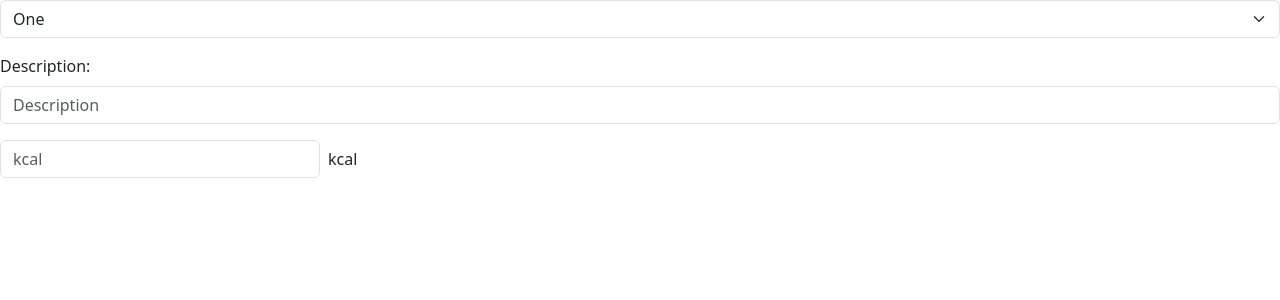
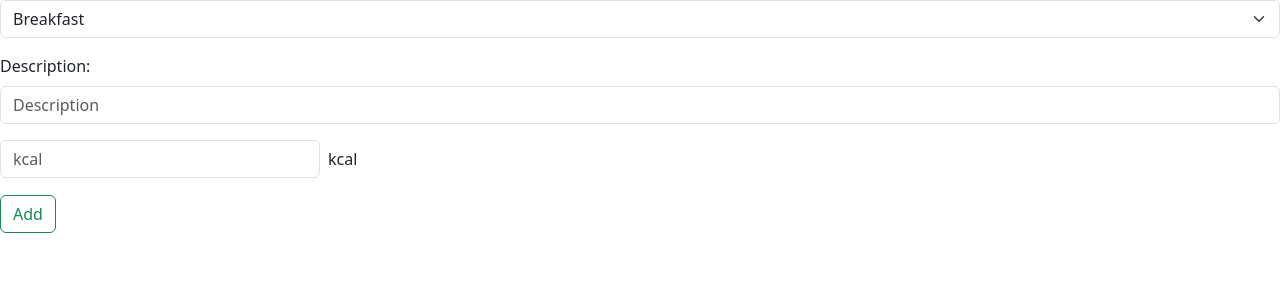
Before and after one commit to limbonalim/Home-Work-66, a React (Vite) app: page /add-meal in a window 1280 px wide. Shown: the top 300 px of the page. Built offline with nearby package versions, Linux system fonts and the light colour scheme.

Commit message:
added onChange onFormSubmit in AddMEal container

```diff
--- a/src/components/Dish/Dish.tsx
+++ b/src/components/Dish/Dish.tsx
@@ -8,12 +8,12 @@ interface Props {
 
 const Dish: React.FC<Props> = ({time, description, kcal}) => {
   return (
-    <div className="border border-2 rounded d-flex justify-content-between gap-5 p-3">
+    <div className="border border-2 rounded d-flex gap-5 p-3">
       <div>
         <p className="fs-5 text-secondary">{time}</p>
         <p className="fs-3">{description}</p>
       </div>
-      <span className="fw-medium">{kcal} kcal</span>
+      <span className="fw-medium ms-auto">{kcal} kcal</span>
       <div className="d-flex gap-2 align-items-start">
         <button className="btn btn-outline-primary" type="button">Edit</button>
         <button className="btn btn-outline-danger" type="button">Delete</button>
--- /dev/null
+++ b/src/constants.ts
@@ -0,0 +1,2 @@
+
+export const times = ['Breakfast', 'Snack', 'Lunch', 'Dinner'];
--- a/src/containers/AddMeal/AddMeal.tsx
+++ b/src/containers/AddMeal/AddMeal.tsx
@@ -1,36 +1,79 @@
-import React from 'react';
+import React, {ChangeEvent, FormEvent, useState} from 'react';
+import {times} from '../../constants';
+import {FormDish, SubmitDish} from '../../types';
+import axiosApi from '../../axios-api';
 
 const AddMeal = () => {
+  const [dish, setDish] = useState<FormDish>({
+    time: 'Breakfast',
+    description: '',
+    kcal: '',
+  });
+  const listOfOptions = times.map((item) => (
+    <option key={item} value={item}>{item}</option>
+  ));
+
+  const onChange = (event: ChangeEvent<HTMLSelectElement | HTMLInputElement>) => {
+    const {name, value} = event.target;
+    setDish(prevState => {
+      return {
+        ...prevState,
+        [name]: value,
+      };
+    });
+  };
+
+  const onFormSubmit = async (event: FormEvent) => {
+    event.preventDefault();
+    try {
+      const data: SubmitDish = {
+        time: dish.time,
+        description: dish.description,
+        kcal: parseFloat(dish.kcal),
+      };
+      await axiosApi.post<SubmitDish>('/calories.json', data);
+    } catch (error) {
+      console.log(error);
+    }
+  };
   return (
-    <form>
+    <form onSubmit={onFormSubmit}>
       <div className="mb-3">
         <select
+          onChange={onChange}
+          value={dish.time}
           name="time"
           className="form-select"
         >
-          <option value="1">One</option>
-          <option value="2">Two</option>
-          <option value="3">Three</option>
+          {listOfOptions}
         </select>
       </div>
       <div className="mb-3">
         <label htmlFor="description" className="form-label">Description:</label>
         <input
+          onChange={onChange}
+          value={dish.description}
           className="form-control"
           id="description"
           name="description"
           placeholder="Description"
+          required
         />
       </div>
       <div className="mb-3">
         <input
+          onChange={onChange}
+          value={dish.kcal}
           className="form-control w-25 d-inline-block me-2"
           id="kcal"
           name="kcal"
+          type="number"
           placeholder="kcal"
+          required
         />
         <label htmlFor="kcal" className="form-label">kcal</label>
       </div>
+      <button type="submit" className="btn btn-outline-success">Add</button>
     </form>
   );
 };
--- a/src/containers/Home/Home.tsx
+++ b/src/containers/Home/Home.tsx
@@ -1,23 +1,28 @@
-import React, {useCallback, useEffect, useState} from 'react';
+import React, {useEffect, useState} from 'react';
 import {Link} from 'react-router-dom';
 import axiosApi from '../../axios-api';
 import Dish from '../../components/Dish/Dish';
+import {ApiDishes, TypeDish} from '../../types';
 
 const Home = () => {
   const [total, setTotal] = useState<number>(0);
-  const [dishes, setDishes] = useState([]);
+  const [dishes, setDishes] = useState<TypeDish[]>([]);
 
   const request = async () => {
     try {
-      const response = await axiosApi.get('/calorie-tracker.json');
-      if (response.status === 200) {
-        const keys = Object.keys(response.data);
-        setDishes(keys.map((id) => {
+      const response = await axiosApi.get<ApiDishes | null>('/calories.json');
+      if (response.status === 200 && response.data) {
+        const keys: string[] = Object.keys(response.data);
+        const current: TypeDish[] = keys.map((id) => {
           return {
             ...response.data[id],
             id
           };
-        }));
+        });
+        setDishes(current);
+        setTotal(current.reduce((accumulator, item) => {
+          return accumulator + item.kcal;
+        }, 0));
       } else {
         return;
       }
@@ -37,10 +42,10 @@ const Home = () => {
   return (
     <>
       <div className="d-flex justify-content-between p-5">
-        <span>Total calories: <span>{total} kcal</span></span>
+        <span>Total calories: <span className="fw-medium">{total} kcal</span></span>
         <Link to="/add-meal" className="btn btn-outline-success">Add new meal</Link>
       </div>
-      <div>
+      <div className="d-flex flex-column gap-3">
         {listOfDishes}
       </div>
     </>
```
Also changed, not shown: src/types.d.ts (added, +18 -0 lines).
